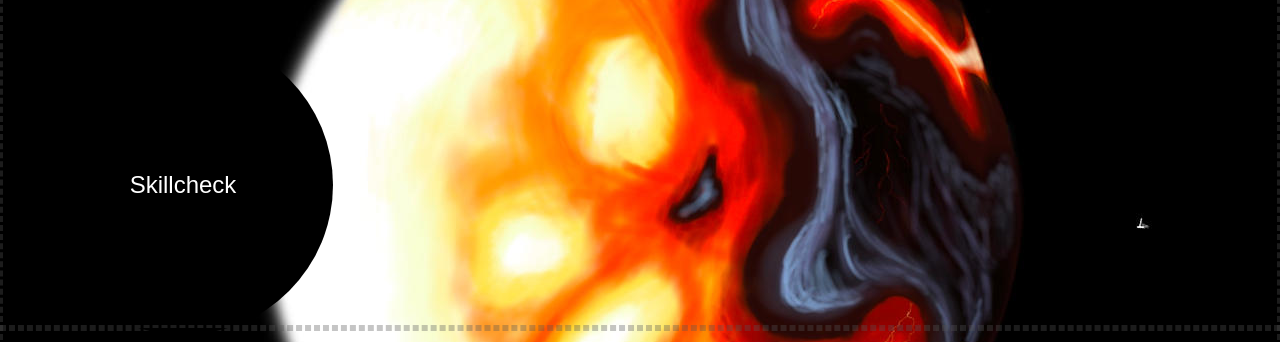
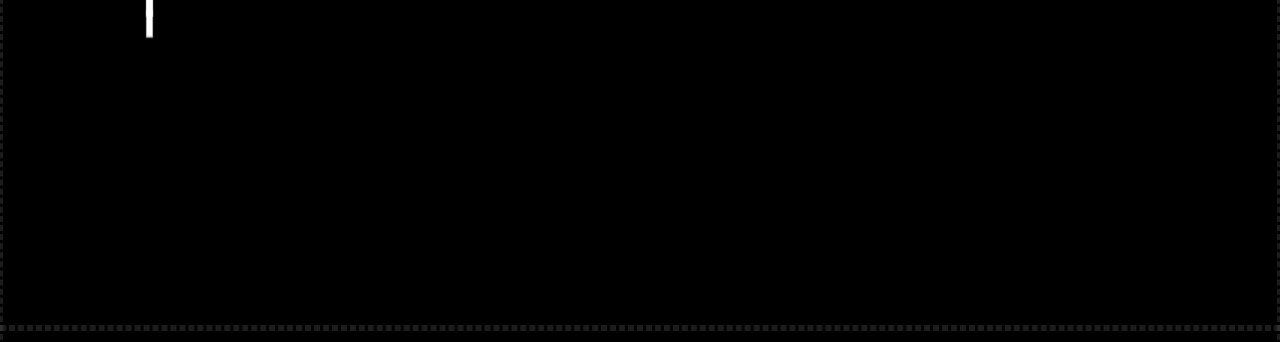
Before and after one commit to Mosel28/RPG_DBD, a website: page public/survivor/index.html in a window 1280 px wide. Shown: the part 275-617 px from the top of the page. Drawn offline with nearby package versions, Linux system fonts and the light colour scheme.

Commit message:
Skillcheck logic

```diff
--- a/public/assets/style/main.css
+++ b/public/assets/style/main.css
@@ -327,7 +327,7 @@ footer {
 }
 
 html {
-    background: url(/assets/img/bild.jpg) no-repeat center center fixed;
+
     -webkit-background-size: cover;
     -moz-background-size: cover;
     -o-background-size: cover;
@@ -379,7 +379,17 @@ html {
 
     width: 300px;
     height: 300px;
+}
+.skillCheckPointer{
+    position: absolute;
+    top: 15%;
+    width: 300px;
+    height: 300px;
+    border-color: #5555;
+    border-style: dot-dash;
+    border-width: 3px;
     border-radius: 300px;
+    visibility: hidden;
 }
 
 .generatorControl {
--- a/public/survivor/index.html
+++ b/public/survivor/index.html
@@ -26,7 +26,11 @@
             <h1 id="startLat"></h1>
             <h1 id="startLon"></h1>
             <div class="buttonHolder">
-                <Button id="skillCheckBtn" class="skillCheckBtn" onclick="playSoundSkillCheck()">Skillcheck</Button>
+                <canvas class="skillCheckPointer"  width="300" height="300" id="skillCheckSucessArea"></canvas>
+                <input type="image" onclick="clickSkillCheck()" src="/assets/img/skillcheckPointer.png" class="skillCheckPointer" id="skillCheckPointer"/>
+
+                <!-- <Button id="skillCheckBtn" class="skillCheckBtn" onclick="clickSkillCheck()">Skillcheck</Button>
+               -->
             </div>
 
         </div>
--- a/public/survivor/survivor.js
+++ b/public/survivor/survivor.js
@@ -18,6 +18,8 @@ let skillcheck = {
     active: false, //finished?
 }
 let activeSkillcheck;
+let skillCheckPointer = document.getElementById("skillCheckPointer");
+let skillCheckSucessArea = document.getElementById("skillCheckSucessArea");
 
 
 /*
@@ -142,10 +144,8 @@ function updateCompass(latitude, longitude) {
  * Increases and decreases the volume of the terror radius sound
  */
 function updateTerrorRadius(distance) {
-
     let volume = Math.floor(1 / distance * 12) / 10 - .2; //maybe a bad idea
     console.warn("Terrorradius not implemented (distance, volume)", distance, volume);
-
 }
 
 /*
@@ -154,8 +154,9 @@ Skill check stuff
 /**
  * @param difficulty Number between 1 and 3
  */
-function initSkillCheck(difficulty) {
+function initSkillCheck(difficulty = 2) {
 
+    console.log("init Skillcheck ")
     if (difficulty > 3 || difficulty < 1) {
         console.exception("Wrong Skill Check Init Parameter! Read Commentary!");
         return;
@@ -166,27 +167,72 @@ function initSkillCheck(difficulty) {
             return;
     let successAreaSize = 10 + 10 / difficulty;
 
-    skillcheck.progress = 0;
+    skillcheck.progress = -50;
     skillcheck.posOkStart = Math.random() * (100 - successAreaSize);
-    skillcheck.posOkEnd = posOKStart + successAreaSize;
+    skillcheck.posOkEnd = skillcheck.posOkStart + successAreaSize;
     skillcheck.timeStep = 0.5 + 2 / difficulty;
     skillcheck.active = true;
 
+    // skillCheckPointer.style.backgroundColor = "green"
+    console.log(skillcheck)
+    //Init UI Skill check here
+    //skillCheckSucessArea
+    let c = document.getElementById("skillCheckSucessArea");
+    let ctx = c.getContext("2d");
+
+    ctx.clearRect(0, 0, c.width, c.height);
+    ctx.beginPath();
+    ctx.arc(150, 150, 150, 2 * Math.PI / 100 * skillcheck.posOkStart - Math.PI / 2, 2 * Math.PI / 100 * skillcheck.posOkEnd - Math.PI / 2);
+    ctx.strokeStyle = '#CC4400';
+    ctx.lineWidth = 10
+    ctx.stroke();
+    skillCheckPointer.style.visibility = "visible";
+
     function processSkillcheck() {
         if (!skillcheck.active) clearInterval(activeSkillcheck);
-
         skillcheck.progress = skillcheck.progress + skillcheck.timeStep;
 
+        console.log("ActiveSkillCheck")
+        //Update UI Skill check here
+        let rotation = 360 / 100 * skillcheck.progress
+        if (skillcheck.progress > 0){
+            skillCheckSucessArea.style.visibility = 'visible';
+            skillCheckPointer.style.transform = 'rotate(' + rotation + 'deg)';
+        }
 
-        if (skillcheck.progress > 100)
-            skillcheck.active = false;
 
+        if (skillcheck.progress > 100) {
+            // skillCheckPointer.style.backgroundColor = "red"
+            stopSkillCheck()
+            playSoundSkillCheckFail();
+        }
     }
 
+
     activeSkillcheck = setInterval(processSkillcheck, 20);
-
 }
 
+function stopSkillCheck() {
+    clearInterval(activeSkillcheck)
+    skillcheck.active = false;
+    skillCheckSucessArea.style.visibility = 'hidden'
+    skillCheckPointer.style.visibility = "hidden";
+}
+
+function clickSkillCheck() {
+    if (!skillcheck.active) return;
+    if (skillcheck.progress >= skillcheck.posOkStart && skillcheck.progress <= skillcheck.posOkEnd) {
+        console.log("Skill check successful");
+        stopSkillCheck();
+        playSoundSkillCheckSuccess();
+        //  skillCheckPointer.style.backgroundColor = "blue"
+    } else {
+        console.log("Skill check unsuccessful")
+        stopSkillCheck();
+        playSoundSkillCheckFail();
+        //  skillCheckPointer.style.backgroundColor = "red"
+    }
+}
 
 //TESTFUNKTIONEN
 
@@ -213,3 +259,5 @@ if ("geolocation" in navigator) {
 } else {
     console.warn("GPS Funktioniert NICHT!")
 }
+
+setInterval(initSkillCheck, 5000);
```
Also changed, not shown: public/assets/img/skillcheckPointer.png (added).
